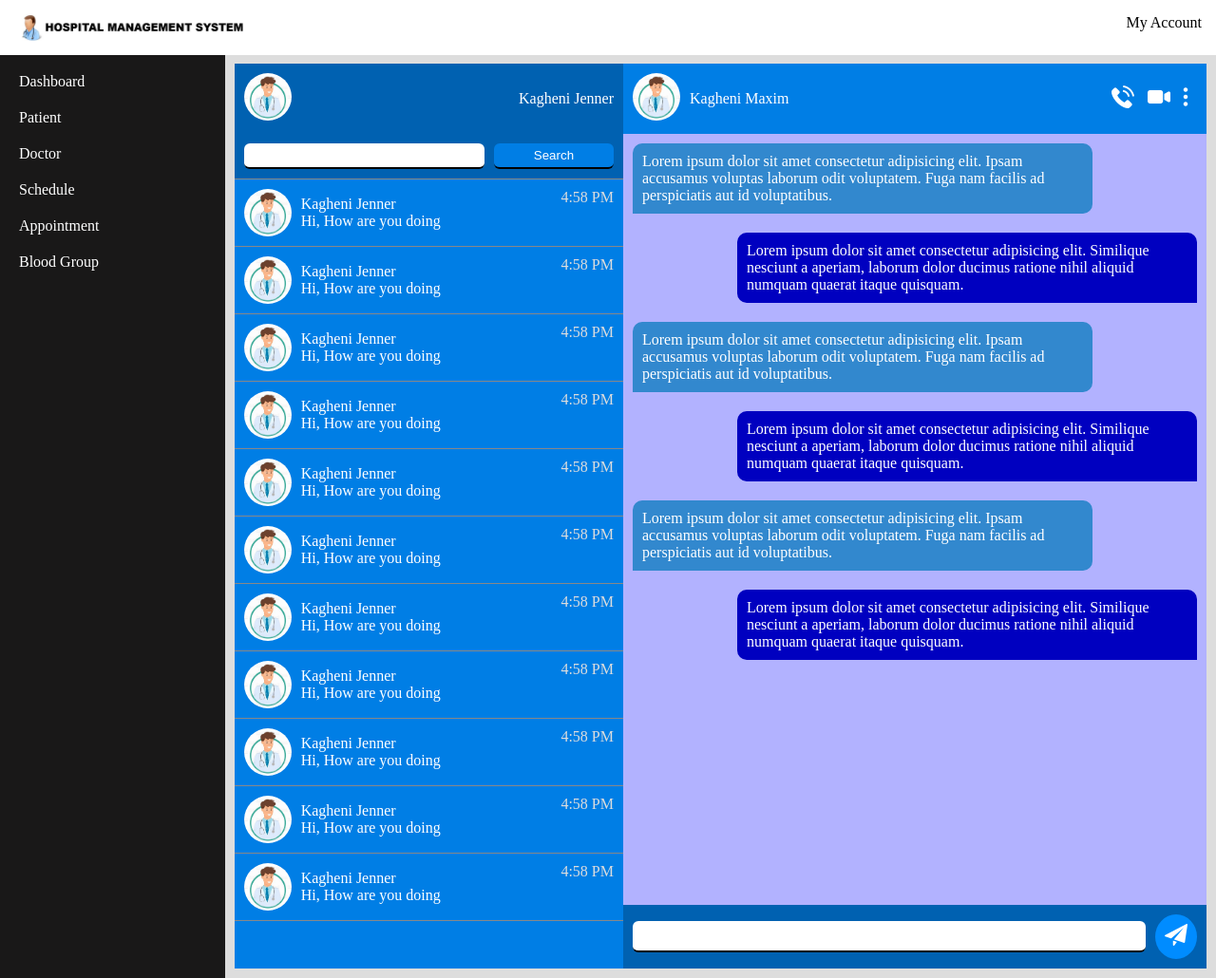
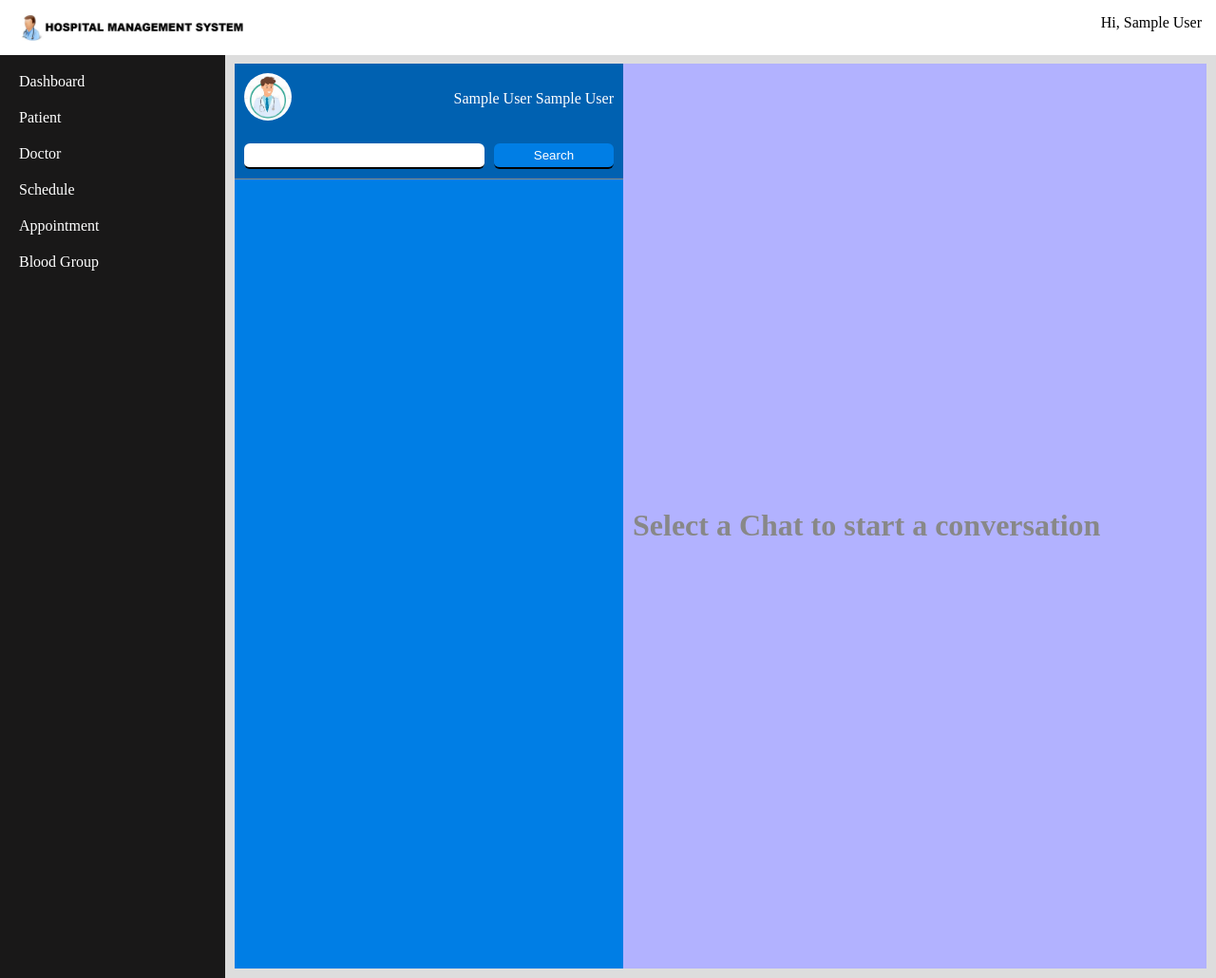
Before and after one commit to jennermaxim/hospital_management_system, a PHP site: page /dashboard-employee.php in a window 1280 px wide. Shown: the whole page at 95% size. Run offline with PHP 8.4, Linux system fonts and the light colour scheme; the visitor is signed in with stand-in values (Sample User, id 1); tables that the repository leaves empty or names only in its code hold one stand-in row (values such as "Sample post").

Commit message:
Dynamic Users Chat

```diff
--- a/admin/includes/header.php
+++ b/admin/includes/header.php
@@ -13,9 +13,9 @@ if(empty($_SESSION['login'])){
     <meta name="viewport" content="width=device-width, initial-scale=1.0">
     <title>Home</title>
     <link rel="shortcut icon" href="images/favicon.jpeg" type="image/jpeg">
-    <link rel="stylesheet" href="assests/css/style.css" type="text/css">
-    <link rel="stylesheet" href="assests/css/form.css" type="text/css">
-    <link rel="stylesheet" href="assests/css/sidebar.css" type="text/css">
+    <link rel="stylesheet" href="assets/css/style.css" type="text/css">
+    <link rel="stylesheet" href="assets/css/form.css" type="text/css">
+    <link rel="stylesheet" href="assets/css/sidebar.css" type="text/css">
 </head>
 
 <body>
--- a/admin/index.php
+++ b/admin/index.php
@@ -24,7 +24,7 @@ if(isset($_POST['submit'])){
     <meta name="viewport" content="width=device-width, initial-scale=1.0">
     <title>Login</title>
     <link rel="shortcut icon" href="images/favicon.jpeg" type="image/jpeg">
-    <link rel="stylesheet" href="assests/css/form.css" type="text/css">
+    <link rel="stylesheet" href="assets/css/form.css" type="text/css">
     <style>
         body{
             background-color: rgb(223, 223, 223);
--- a/admin/signup.php
+++ b/admin/signup.php
@@ -7,7 +7,7 @@
     <meta name="viewport" content="width=device-width, initial-scale=1.0">
     <title>Login</title>
     <link rel="shortcut icon" href="images/favicon.jpeg" type="image/jpeg">
-    <link rel="stylesheet" href="assests/css/form.css" type="text/css">
+    <link rel="stylesheet" href="assets/css/form.css" type="text/css">
     <style>
         fieldset {
             width: 60%;
--- a/assets/css/chat.css
+++ b/assets/css/chat.css
@@ -201,6 +201,15 @@
   background-color: #007ee5;
 }
 
+.chat .contact-messages .nomessage{
+  text-align: center;
+  color: #888;
+  display: flex;
+  height: 100%;
+  align-items: center;
+  padding: 10px;
+}
+
 /* RESPONSIVENESS CODE */
 @media screen and (max-width: 850px){
   .hide{
--- a/assets/js/script.js
+++ b/assets/js/script.js
@@ -4,6 +4,8 @@ let i;
 let sidebar = document.querySelector("#sidebar");
 let messages = document.querySelectorAll(".contact-messages");
 let contacts = document.querySelectorAll(".contacts");
+let password = document.querySelector(".main fieldset form .password input");
+let showpassword = document.querySelector(".main fieldset form .password img");
 
 let displayMenu = () => {
   sidebar.classList.toggle("show");
@@ -37,3 +39,13 @@ let displayAppoitment = () => {
 let displayBloodGroup = () => {
   document.getElementById("subbloodgroup").classList.toggle("show");
 };
+
+showpassword.onclick = () => {
+  if (password.type == "password") {
+    password.type = "text";
+    showpassword.src = "images/hide.png";
+  } else {
+    password.type = "password";
+    showpassword.src = "images/visible.png";
+  }
+};
--- /dev/null
+++ b/chat.php
@@ -0,0 +1,94 @@
+<div class="chat">
+    <div class="contacts">
+        <div class="profile">
+            <div class="img">
+                <img src="images/favicon.jpeg" alt="">
+            </div>
+            <div class="name">
+                <?php echo $_SESSION['fname'] . " " . $_SESSION['lname']; ?>
+            </div>
+        </div>
+        <div class="form">
+            <form action="">
+                <input type="text" name="search" id="">
+                <input type="submit" value="Search" class="btn">
+            </form>
+        </div>
+        <div class="user-contact">
+            <?php
+            $select = mysqli_query($conn, "select * from tbl_employee where employee_id != '" . $_SESSION['login'] . "'");
+            while ($row = mysqli_fetch_assoc($select)) {
+                if (!empty($row)) {
+                    ?>
+                    <a href="messages.php?em=<?php echo $row['employee_id']; ?>">
+                        <div class="contact">
+                            <div class="img-name-message">
+                                <img src="images/favicon.jpeg" alt="">
+                                <div class="name-message">
+                                    <div class="name">
+                                        <?php echo $row['fname'] . ' ' . $row['lname']; ?>
+                                    </div>
+                                    <div class="last-message">
+                                        <p>Hi, How are you doing</p>
+                                    </div>
+                                </div>
+                            </div>
+                            <div class="time">4:58 PM</div>
+                        </div>
+                    </a>
+                    <?php
+                } else {
+                    echo "<span class='nouser'>No User found</span>";
+                }
+            }
+            ?>
+        </div>
+    </div>
+    <div class="contact-messages" id="contact-messages">
+        <!-- <div class="message-bar">
+            <div class="contact-profile">
+                <div class="img"><img src="images/favicon.jpeg" alt=""></div>
+                <div class="name">Kagheni Maxim</div>
+            </div>
+            <div class="icons">
+                <img src="images/telephone.png" alt="">
+                <img src="images/video-camera.png" alt="">
+                <img src="images/dots.png" alt="">
+            </div>
+        </div>
+        <div class="messages">
+            <div class="outgoing">
+                <p>Lorem ipsum dolor sit amet consectetur adipisicing elit. Ipsam accusamus voluptas laborum odit
+                    voluptatem. Fuga nam facilis ad perspiciatis aut id voluptatibus.</p>
+            </div>
+
+            <div class="incoming">
+                <p>Lorem ipsum dolor sit amet consectetur adipisicing elit. Similique nesciunt a aperiam, laborum dolor
+                    ducimus ratione nihil aliquid numquam quaerat itaque quisquam.</p>
+            </div>
+            <div class="outgoing">
+                <p>Lorem ipsum dolor sit amet consectetur adipisicing elit. Ipsam accusamus voluptas laborum odit
+                    voluptatem. Fuga nam facilis ad perspiciatis aut id voluptatibus.</p>
+            </div>
+            <div class="incoming">
+                <p>Lorem ipsum dolor sit amet consectetur adipisicing elit. Similique nesciunt a aperiam, laborum dolor
+                    ducimus ratione nihil aliquid numquam quaerat itaque quisquam.</p>
+            </div>
+            <div class="outgoing">
+                <p>Lorem ipsum dolor sit amet consectetur adipisicing elit. Ipsam accusamus voluptas laborum odit
+                    voluptatem. Fuga nam facilis ad perspiciatis aut id voluptatibus.</p>
+            </div>
+            <div class="incoming">
+                <p>Lorem ipsum dolor sit amet consectetur adipisicing elit. Similique nesciunt a aperiam, laborum dolor
+                    ducimus ratione nihil aliquid numquam quaerat itaque quisquam.</p>
+            </div>
+        </div>
+        <form action="">
+            <input type="text" name="send" id="" required>
+            <button name="submit"><img src="images/paper-plane.png" alt=""></button>
+        </form> -->
+        <div class="nomessage">
+            <h1>Select a Chat to start a conversation</h1>
+        </div>
+    </div>
+</div>
--- a/dashboard-employee.php
+++ b/dashboard-employee.php
@@ -3,7 +3,7 @@
 <div class="main dashboard">
     <?php include 'includes/sidebar.php' ?>
     <div class="workspace">
-        <?php include 'includes/chat.php' ?>
+        <?php include 'chat.php' ?>
     </div>
 </div>
 <?php include 'includes/footer.php'; ?>
--- a/includes/chat.php
+++ /dev/null
@@ -1,194 +0,0 @@
-<div class="chat">
-    <div class="contacts">
-        <div class="profile">
-            <div class="img">
-                <img src="images/favicon.jpeg" alt="">
-            </div>
-            <div class="name">Kagheni Jenner</div>
-        </div>
-        <div class="form">
-            <form action="">
-                <input type="text" name="search" id="">
-                <input type="submit" value="Search" class="btn">
-            </form>
-        </div>
-        <div class="user-contact">
-            <div class="contact">
-                <div class="img-name-message">
-                    <img src="images/favicon.jpeg" alt="">
-                    <div class="name-message">
-                        <div class="name">Kagheni Jenner</div>
-                        <div class="last-message">
-                            <p>Hi, How are you doing</p>
-                        </div>
-                    </div>
-                </div>
-                <div class="time">4:58 PM</div>
-            </div>
-            <div class="contact">
-                <div class="img-name-message">
-                    <img src="images/favicon.jpeg" alt="">
-                    <div class="name-message">
-                        <div class="name">Kagheni Jenner</div>
-                        <div class="last-message">
-                            <p>Hi, How are you doing</p>
-                        </div>
-                    </div>
-                </div>
-                <div class="time">4:58 PM</div>
-            </div>
-            <div class="contact">
-                <div class="img-name-message">
-                    <img src="images/favicon.jpeg" alt="">
-                    <div class="name-message">
-                        <div class="name">Kagheni Jenner</div>
-                        <div class="last-message">
-                            <p>Hi, How are you doing</p>
-                        </div>
-                    </div>
-                </div>
-                <div class="time">4:58 PM</div>
-            </div>
-            <div class="contact">
-                <div class="img-name-message">
-                    <img src="images/favicon.jpeg" alt="">
-                    <div class="name-message">
-                        <div class="name">Kagheni Jenner</div>
-                        <div class="last-message">
-                            <p>Hi, How are you doing</p>
-                        </div>
-                    </div>
-                </div>
-                <div class="time">4:58 PM</div>
-            </div>
-            <div class="contact">
-                <div class="img-name-message">
-                    <img src="images/favicon.jpeg" alt="">
-                    <div class="name-message">
-                        <div class="name">Kagheni Jenner</div>
-                        <div class="last-message">
-                            <p>Hi, How are you doing</p>
-                        </div>
-                    </div>
-                </div>
-                <div class="time">4:58 PM</div>
-            </div>
-            <div class="contact">
-                <div class="img-name-message">
-                    <img src="images/favicon.jpeg" alt="">
-                    <div class="name-message">
-                        <div class="name">Kagheni Jenner</div>
-                        <div class="last-message">
-                            <p>Hi, How are you doing</p>
-                        </div>
-                    </div>
-                </div>
-                <div class="time">4:58 PM</div>
-            </div>
-            <div class="contact">
-                <div class="img-name-message">
-                    <img src="images/favicon.jpeg" alt="">
-                    <div class="name-message">
-                        <div class="name">Kagheni Jenner</div>
-                        <div class="last-message">
-                            <p>Hi, How are you doing</p>
-                        </div>
-                    </div>
-                </div>
-                <div class="time">4:58 PM</div>
-            </div>
-            <div class="contact">
-                <div class="img-name-message">
-                    <img src="images/favicon.jpeg" alt="">
-                    <div class="name-message">
-                        <div class="name">Kagheni Jenner</div>
-                        <div class="last-message">
-                            <p>Hi, How are you doing</p>
-                        </div>
-                    </div>
-                </div>
-                <div class="time">4:58 PM</div>
-            </div>
-            <div class="contact">
-                <div class="img-name-message">
-                    <img src="images/favicon.jpeg" alt="">
-                    <div class="name-message">
-                        <div class="name">Kagheni Jenner</div>
-                        <div class="last-message">
-                            <p>Hi, How are you doing</p>
-                        </div>
-                    </div>
-                </div>
-                <div class="time">4:58 PM</div>
-            </div>
-            <div class="contact">
-                <div class="img-name-message">
-                    <img src="images/favicon.jpeg" alt="">
-                    <div class="name-message">
-                        <div class="name">Kagheni Jenner</div>
-                        <div class="last-message">
-                            <p>Hi, How are you doing</p>
-                        </div>
-                    </div>
-                </div>
-                <div class="time">4:58 PM</div>
-            </div>
-            <div class="contact">
-                <div class="img-name-message">
-                    <img src="images/favicon.jpeg" alt="">
-                    <div class="name-message">
-                        <div class="name">Kagheni Jenner</div>
-                        <div class="last-message">
-                            <p>Hi, How are you doing</p>
-                        </div>
-                    </div>
-                </div>
-                <div class="time">4:58 PM</div>
-            </div>
-        </div>
-    </div>
-    <div class="contact-messages" id="contact-messages">
-        <div class="message-bar">
-            <div class="contact-profile">
-                <div class="img"><img src="images/favicon.jpeg" alt=""></div>
-                <div class="name">Kagheni Maxim</div>
-            </div>
-            <div class="icons">
-                <img src="images/telephone.png" alt="">
-                <img src="images/video-camera.png" alt="">
-                <img src="images/dots.png" alt="">
-            </div>
-        </div>
-        <div class="messages">
-            <div class="outgoing">
-                <p>Lorem ipsum dolor sit amet consectetur adipisicing elit. Ipsam accusamus voluptas laborum odit
-                    voluptatem. Fuga nam facilis ad perspiciatis aut id voluptatibus.</p>
-            </div>
-
-            <div class="incoming">
-                <p>Lorem ipsum dolor sit amet consectetur adipisicing elit. Similique nesciunt a aperiam, laborum dolor
-                    ducimus ratione nihil aliquid numquam quaerat itaque quisquam.</p>
-            </div>
-            <div class="outgoing">
-                <p>Lorem ipsum dolor sit amet consectetur adipisicing elit. Ipsam accusamus voluptas laborum odit
-                    voluptatem. Fuga nam facilis ad perspiciatis aut id voluptatibus.</p>
-            </div>
-            <div class="incoming">
-                <p>Lorem ipsum dolor sit amet consectetur adipisicing elit. Similique nesciunt a aperiam, laborum dolor
-                    ducimus ratione nihil aliquid numquam quaerat itaque quisquam.</p>
-            </div>
-            <div class="outgoing">
-                <p>Lorem ipsum dolor sit amet consectetur adipisicing elit. Ipsam accusamus voluptas laborum odit
-                    voluptatem. Fuga nam facilis ad perspiciatis aut id voluptatibus.</p>
-            </div>
-            <div class="incoming">
-                <p>Lorem ipsum dolor sit amet consectetur adipisicing elit. Similique nesciunt a aperiam, laborum dolor
-                    ducimus ratione nihil aliquid numquam quaerat itaque quisquam.</p>
-            </div>
-        </div>
-        <form action="">
-            <input type="text" name="send" id="" required>
-            <button name="submit"><img src="images/paper-plane.png" alt=""></button>
-        </form>
-    </div>
-</div>
--- a/includes/header.php
+++ b/includes/header.php
@@ -1,4 +1,10 @@
-<?php include 'config.php' ?>
+<?php session_start(); ?>
+<?php
+if (empty($_SESSION['login'])) {
+    header('location:index.php');
+}
+include 'config.php';
+?>
 <!DOCTYPE html>
 <html lang="en">
 
@@ -21,7 +27,7 @@
             <ul>
                 <!-- <li><a href="index.php">Home</a></li> -->
                 <!-- <li><a href="register.php">Register</a></li> -->
-                <li><a href="#">My Account</a>
+                <li><a href="#">Hi, <?php echo $_SESSION['fname']; ?></a>
                     <div class="subtub">
                         <ul>
                             <li><a href="#">Profile</a></li>
```
Also changed, not shown: assets/css/login.css (+18 -0 lines), index.php (+8 -1 lines), messages.php (added, +116 -0 lines), admin/assets/css/form.css (renamed from admin/assests/css/form.css), admin/assets/css/sidebar.css (renamed from admin/assests/css/sidebar.css), admin/assets/css/style.css (renamed from admin/assests/css/style.css), admin/assets/js/script.js (renamed from admin/assests/js/script.js), images/hide.png (added), images/visible.png (added).
